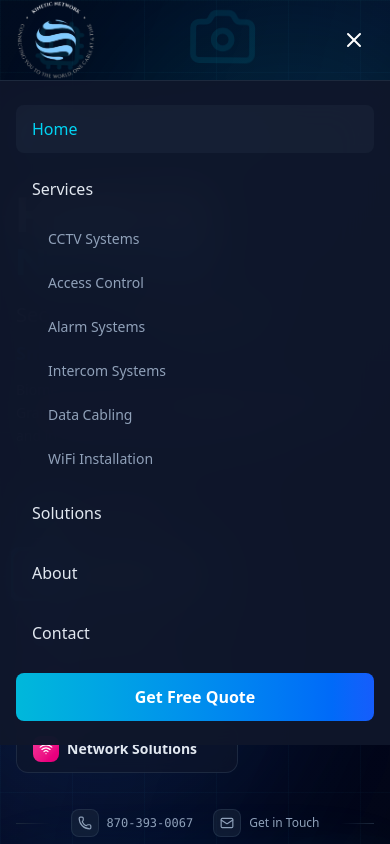
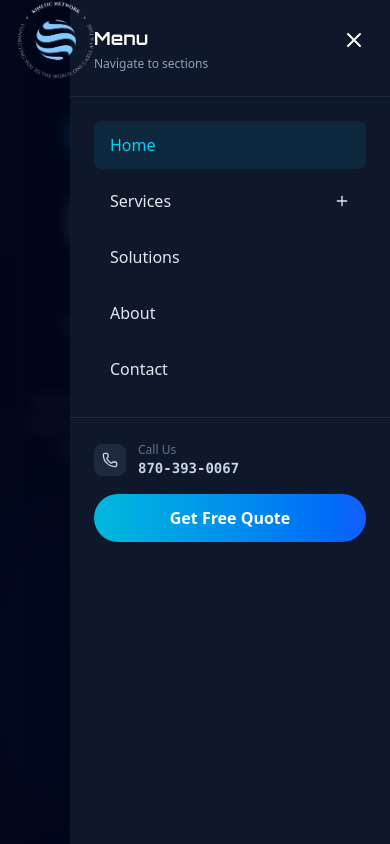
Before and after one commit to furqanlatif11/kinetic-network, a Next.js app: page / in a window 390 px wide. Both pictures are taken after a click on the button "Toggle menu". Shown: the top 844 px of the page. Built offline with nearby package versions, Linux system fonts and the light colour scheme.

Commit message:
Mobile updation

```diff
--- a/src/app/(root)/_components/hero-section.tsx
+++ b/src/app/(root)/_components/hero-section.tsx
@@ -19,7 +19,7 @@ import {
   Home,
   Factory,
   School,
-  LucideIcon
+  LucideIcon,
 } from "lucide-react";
 import Link from "next/link";
 import InquiryModal from "./inquiry-modal";
@@ -163,6 +163,7 @@ export default function Hero() {
               }`}
             >
               {/* Badge */}
+              <div className="max-lg:flex max-md:justify-center">
                 <div className="inline-flex items-center gap-3 pl-1 pr-5 py-1.5 rounded-full bg-gradient-to-r from-cyan-500/10 via-blue-500/10 to-transparent border border-cyan-500/20 backdrop-blur-md group hover:border-cyan-500/40 transition-all duration-300">
                   <div className="flex items-center justify-center w-8 h-8 rounded-full bg-gradient-to-br from-cyan-500 to-blue-600">
                     <Zap className="w-4 h-4 text-white" />
@@ -171,15 +172,16 @@ export default function Hero() {
                     Advanced Security Solutions
                   </span>
                 </div>
+              </div>
 
               {/* Main Heading */}
               <div className="space-y-5">
-                <div className="space-y-2">
-                  <h1 className="font-orbitron text-5xl sm:text-6xl lg:text-7xl font-black leading-none tracking-tight">
+                <div className="space-y-2 max-sm:flex max-sm:justify-center">
+                  <h1 className="font-orbitron text-6xl md:text-5xl sm:text-6xl lg:text-7xl font-black leading-none tracking-tight">
                     <span className="block bg-gradient-to-br from-white via-cyan-100 to-blue-200 bg-clip-text text-transparent">
                       KINETIC
                     </span>
-                    <span className="block text-4xl sm:text-5xl lg:text-6xl bg-gradient-to-r from-cyan-400 via-blue-400 to-cyan-300 bg-clip-text text-transparent mt-1">
+                    <span className="block max-sm:text-center text-4xl md:text-4xl sm:text-5xl lg:text-6xl bg-gradient-to-r from-cyan-400 via-blue-400 to-cyan-300 bg-clip-text text-transparent mt-1">
                       NETWORK
                     </span>
                   </h1>
@@ -187,12 +189,12 @@ export default function Hero() {
 
                 {/* Dynamic Content Area */}
                 <div className="space-y-3 max-w-xl">
-                  <h2 className="text-xl sm:text-2xl font-thin text-white leading-tight">
+                  <h2 className="text-xl sm:text-2xl font-thin max-sm:text-center text-white leading-tight">
                     Securing Your Digital Future
                   </h2>
 
                   {/* Animated Service Title */}
-                  <div className="relative min-h-[28px]">
+                  <div className="relative min-h-[28px] max-sm:text-center">
                     <h3
                       className={`text-lg font-bold bg-gradient-to-r ${
                         services[activeService].color
@@ -207,7 +209,7 @@ export default function Hero() {
                   </div>
 
                   {/* Animated Service Description */}
-                  <div className="relative min-h-[80px]">
+                  <div className="relative min-h-[80px] max-sm:text-center">
                     <p
                       className={`text-sm sm:text-base text-slate-300 leading-relaxed transition-all duration-300 ${
                         isTransitioning
@@ -227,7 +229,7 @@ export default function Hero() {
                 onMouseEnter={() => setIsPaused(true)}
                 onMouseLeave={() => setIsPaused(false)}
               >
-                <div className="flex flex-wrap gap-2.5">
+                <div className="flex flex-wrap max-md:justify-center gap-2.5">
                   {services.map((service, i) => (
                     <Link
                       key={i}
@@ -294,6 +296,8 @@ export default function Hero() {
                 </div>
               </div>
 
+
+
               {/* Quick Contact */}
               <div className="flex flex-wrap items-center gap-5 pt-1">
                 <div className="h-px flex-1 bg-gradient-to-r from-slate-800 to-transparent" />
@@ -338,9 +342,12 @@ export default function Hero() {
                 <div className="absolute -inset-1 bg-gradient-to-r from-cyan-500 via-blue-500 to-cyan-500 rounded-3xl opacity-20 blur-2xl" />
 
                 <div className="relative bg-gradient-to-br from-slate-900/90 to-slate-800/90 backdrop-blur-2xl border border-slate-700/50 rounded-2xl p-6 lg:p-8 space-y-6 shadow-2xl">
+
+
                   {/* Stats Grid */}
                   <div className="grid grid-cols-2 gap-3 lg:gap-4">
                     {[
+
                       {
                         value: "98%",
                         label: "Client Satisfaction",
@@ -444,7 +451,7 @@ export default function Hero() {
                   </div>
 
                   {/* CTA Buttons */}
-                  <div className="flex flex-row gap-3 pt-2">
+                  <div className="flex max-sm:flex-col  gap-3 pt-2">
                     <button
                       onClick={() => setIsModalOpen(true)}
                       className="group relative w-full"
@@ -478,6 +485,8 @@ export default function Hero() {
                       </div>
                     </Link>
                   </div>
+
+
                 </div>
               </div>
 
--- a/src/app/(root)/_components/navbar.tsx
+++ b/src/app/(root)/_components/navbar.tsx
@@ -1,9 +1,19 @@
 "use client";
 
-import { useState, useEffect } from "react";
-import { Menu, X, Phone, Shield, ChevronDown } from "lucide-react";
+import { useState, useEffect, useRef } from "react";
+import {
+  Menu,
+  X,
+  Phone,
+  Shield,
+  Plus,
+  Minus,
+  ChevronDown,
+  ChevronUp,
+} from "lucide-react";
 import Link from "next/link";
 import Image from "next/image";
+
 interface NavLink {
   name: string;
   href: string;
@@ -58,6 +68,10 @@ export default function Navbar() {
   const [isMobileMenuOpen, setIsMobileMenuOpen] = useState(false);
   const [activeLink, setActiveLink] = useState("/");
   const [openDropdown, setOpenDropdown] = useState<string | null>(null);
+  const [mobileOpenDropdown, setMobileOpenDropdown] = useState<string | null>(
+    null
+  );
+  const dropdownRef = useRef<HTMLDivElement>(null);
 
   useEffect(() => {
     const handleScroll = () => {
@@ -73,6 +87,7 @@ export default function Navbar() {
     const handleResize = () => {
       if (window.innerWidth >= 1024) {
         setIsMobileMenuOpen(false);
+        setMobileOpenDropdown(null);
       }
     };
 
@@ -80,52 +95,57 @@ export default function Navbar() {
     return () => window.removeEventListener("resize", handleResize);
   }, []);
 
+  // Lock body scroll when mobile menu is open
+  useEffect(() => {
+    if (isMobileMenuOpen) {
+      document.body.style.overflow = "hidden";
+    } else {
+      document.body.style.overflow = "unset";
+    }
+    return () => {
+      document.body.style.overflow = "unset";
+    };
+  }, [isMobileMenuOpen]);
+
+  // Click outside to close dropdown on desktop
+  useEffect(() => {
+    const handleClickOutside = (event: MouseEvent) => {
+      if (
+        dropdownRef.current &&
+        !dropdownRef.current.contains(event.target as Node)
+      ) {
+        setOpenDropdown(null);
+      }
+    };
+
+    document.addEventListener("mousedown", handleClickOutside);
+    return () => document.removeEventListener("mousedown", handleClickOutside);
+  }, []);
+
+  const handleDropdownClick = (linkName: string) => {
+    setOpenDropdown(openDropdown === linkName ? null : linkName);
+  };
+
+  const handleMobileDropdownClick = (linkName: string) => {
+    setMobileOpenDropdown(mobileOpenDropdown === linkName ? null : linkName);
+  };
+
   return (
+    <>
       <nav
         className={`fixed top-0 left-0 right-0 z-50 transition-all duration-500 ${
           isScrolled
-          ? "bg-[#070f23]  backdrop-blur-xs shadow-lg shadow-slate-900/5"
+            ? "bg-[#070f23] backdrop-blur-lg shadow-lg shadow-slate-900/5"
             : "bg-transparent"
         }`}
       >
         <div className="max-w-7xl mx-auto px-4 sm:px-6 lg:px-8">
           <div className="flex items-center justify-between h-20">
             {/* Logo */}
-          <Link href="/" className="flex items-center gap-3 group">
-            {/* <div className="relative">
-              <div
-                className={`absolute inset-0 rounded-lg blur-md transition-all duration-300 ${
-                  isScrolled
-                    ? 'bg-cyan-500/20 group-hover:bg-cyan-500/30'
-                    : 'bg-cyan-500/30 group-hover:bg-cyan-500/40'
-                }`}
-              />
-              <div
-                className={`relative p-2 rounded-lg border transition-all duration-300 ${
-                  isScrolled
-                    ? 'bg-gradient-to-br from-cyan-500 to-blue-600 border-cyan-400'
-                    : 'bg-slate-900/50 border-cyan-500/50'
-                }`}
+            <Link
+              href="/"
+              className="flex items-center gap-3 group relative z-50"
             >
-                <Shield className="w-6 h-6 text-white" />
-              </div>
-            </div>
-            <div>
-              <div
-                className={`font-orbitron font-bold text-xl transition-colors duration-300 ${
-                  isScrolled ? 'text-slate-900' : 'text-white'
-                }`}
-              >
-                KINETIC
-              </div>
-              <div
-                className={`text-xs font-medium transition-colors duration-300 ${
-                  isScrolled ? 'text-cyan-600' : 'text-cyan-400'
-                }`}
-              >
-                Network Solutions
-              </div>
-            </div> */}
               <Image
                 src="/assets/logos/kn_logo_copy.webp"
                 width={80}
@@ -137,14 +157,14 @@ export default function Navbar() {
             {/* Desktop Navigation */}
             <div className="hidden lg:flex items-center gap-1">
               {navLinks.map((link) => (
-              <div key={link.name} className="relative group">
-                <Link
-                  href={link.href}
-                  onClick={() => setActiveLink(link.href)}
-                  onMouseEnter={() =>
-                    link.dropdown && setOpenDropdown(link.name)
-                  }
-                  onMouseLeave={() => link.dropdown && setOpenDropdown(null)}
+                <div
+                  key={link.name}
+                  className="relative"
+                  ref={link.dropdown ? dropdownRef : null}
+                >
+                  {link.dropdown ? (
+                    <button
+                      onClick={() => handleDropdownClick(link.name)}
                       className={`relative px-4 py-2 rounded-lg font-medium transition-all duration-300 flex items-center gap-1 ${
                         isScrolled
                           ? activeLink === link.href
@@ -156,13 +176,36 @@ export default function Navbar() {
                       }`}
                     >
                       {link.name}
-                  {link.dropdown && (
-                    <ChevronDown
-                      className={`w-4 h-4 transition-transform duration-300 ${
-                        openDropdown === link.name ? "rotate-180" : ""
+                      {openDropdown === link.name ? (
+                        <ChevronUp className="w-4 h-4 transition-transform duration-300" />
+                      ) : (
+                        <ChevronDown className="w-4 h-4 transition-transform duration-300" />
+                      )}
+
+                      {/* Bottom border on active */}
+                      <span
+                        className={`absolute bottom-0 left-0 right-0 h-0.5 transform origin-left transition-all duration-300 ${
+                          activeLink === link.href
+                            ? "scale-x-100 bg-gradient-to-r from-cyan-500 to-blue-500"
+                            : "scale-x-0"
                         }`}
                       />
-                  )}
+                    </button>
+                  ) : (
+                    <Link
+                      href={link.href}
+                      onClick={() => setActiveLink(link.href)}
+                      className={`relative px-4 py-2 rounded-lg font-medium transition-all duration-300 flex items-center gap-1 ${
+                        isScrolled
+                          ? activeLink === link.href
+                            ? "text-blue-600"
+                            : "text-white hover:text-blue-500"
+                          : activeLink === link.href
+                          ? "text-blue-400"
+                          : "text-slate-200 hover:text-white"
+                      }`}
+                    >
+                      {link.name}
 
                       {/* Bottom border on hover/active */}
                       <span
@@ -173,6 +216,7 @@ export default function Navbar() {
                         }`}
                       />
                     </Link>
+                  )}
 
                   {/* Dropdown Menu */}
                   {link.dropdown && (
@@ -182,8 +226,6 @@ export default function Navbar() {
                           ? "opacity-100 visible translate-y-0"
                           : "opacity-0 invisible -translate-y-2"
                       }`}
-                    onMouseEnter={() => setOpenDropdown(link.name)}
-                    onMouseLeave={() => setOpenDropdown(null)}
                     >
                       <div
                         className={`rounded-xl shadow-2xl overflow-hidden border ${
@@ -197,6 +239,7 @@ export default function Navbar() {
                             <Link
                               key={item.name}
                               href={item.href}
+                              onClick={() => setOpenDropdown(null)}
                               className={`block px-4 py-3 rounded-lg transition-all duration-200 group/item ${
                                 isScrolled
                                   ? "hover:bg-cyan-50"
@@ -214,7 +257,9 @@ export default function Navbar() {
                               </div>
                               <div
                                 className={`text-sm ${
-                                isScrolled ? "text-slate-600" : "text-slate-400"
+                                  isScrolled
+                                    ? "text-slate-600"
+                                    : "text-slate-400"
                                 }`}
                               >
                                 {item.description}
@@ -236,7 +281,7 @@ export default function Navbar() {
                 href="tel:8703930067"
                 className={`hidden md:flex items-center gap-2 px-4 py-2 rounded-lg font-medium transition-all duration-300 ${
                   isScrolled
-                  ? "text-slate-700 hover:text-cyan-600 hover:bg-cyan-50"
+                    ? "text-slate-200 hover:text-cyan-400 hover:bg-cyan-500/10"
                     : "text-slate-200 hover:text-white hover:bg-white/10"
                 }`}
               >
@@ -247,11 +292,7 @@ export default function Navbar() {
               {/* CTA Button - Desktop */}
               <Link
                 href="/contact"
-              className={`hidden lg:block px-6 py-2.5 rounded-lg font-semibold transition-all duration-300 ${
-                isScrolled
-                  ? "bg-gradient-to-r from-cyan-600 to-blue-600 text-white hover:shadow-lg hover:shadow-cyan-500/30 hover:scale-105"
-                  : "bg-gradient-to-r from-cyan-500 to-blue-600 text-white hover:shadow-lg hover:shadow-cyan-500/50 hover:scale-105"
-              }`}
+                className="hidden lg:block px-6 py-2.5 rounded-full font-semibold transition-all duration-300 bg-gradient-to-r from-cyan-500/90 to-blue-500/90 hover:from-cyan-500 hover:to-blue-500 text-white hover:shadow-lg hover:shadow-cyan-500/30 hover:scale-105"
               >
                 Get Free Quote
               </Link>
@@ -259,9 +300,9 @@ export default function Navbar() {
               {/* Mobile Menu Button */}
               <button
                 onClick={() => setIsMobileMenuOpen(!isMobileMenuOpen)}
-              className={`lg:hidden p-2 rounded-lg transition-all duration-300 ${
+                className={`lg:hidden p-2 rounded-lg transition-all duration-300 relative z-50 ${
                   isScrolled
-                  ? "text-slate-700 hover:bg-cyan-50"
+                    ? "text-white hover:bg-cyan-500/10"
                     : "text-white hover:bg-white/10"
                 }`}
                 aria-label="Toggle menu"
@@ -275,75 +316,136 @@ export default function Navbar() {
             </div>
           </div>
         </div>
+      </nav>
 
-      {/* Mobile Menu */}
+      {/* Mobile Drawer Overlay */}
       <div
-        className={`lg:hidden transition-all duration-300 ease-in-out ${
-          isMobileMenuOpen
-            ? "max-h-screen opacity-100"
-            : "max-h-0 opacity-0 overflow-hidden"
+        className={`fixed inset-0 bg-slate-950/80 backdrop-blur-sm z-40 lg:hidden transition-opacity duration-300 ${
+          isMobileMenuOpen ? "opacity-100" : "opacity-0 pointer-events-none"
+        }`}
+        onClick={() => setIsMobileMenuOpen(false)}
+      />
+
+      {/* Mobile Drawer */}
+      <div
+        className={`fixed top-0 right-0 bottom-0 w-80 max-w-[85vw] bg-slate-900 z-40 lg:hidden transform transition-transform duration-300 ease-out shadow-2xl ${
+          isMobileMenuOpen ? "translate-x-0" : "translate-x-full"
         }`}
       >
-        <div
-          className={`px-4 py-6 space-y-3 border-t ${
-            isScrolled
-              ? "bg-white border-slate-200"
-              : "bg-slate-900/95 backdrop-blur-xl border-slate-800"
+        <div className="h-full overflow-y-auto">
+          {/* Drawer Header */}
+          <div className="sticky top-0 bg-slate-900 border-b border-slate-800 p-6 z-10">
+            <div className="flex items-center justify-between">
+              <div>
+                <h3 className="text-lg font-orbitron font-bold text-white">
+                  Menu
+                </h3>
+                <p className="text-xs text-slate-400 mt-1">
+                  Navigate to sections
+                </p>
+              </div>
+            </div>
+          </div>
+
+          {/* Drawer Content */}
+          <div className="p-6 space-y-2">
+            {navLinks.map((link) => (
+              <div key={link.name}>
+                {link.dropdown ? (
+                  <div>
+                    <button
+                      onClick={() => handleMobileDropdownClick(link.name)}
+                      className={`w-full flex items-center justify-between px-4 py-3 rounded-lg font-medium transition-all duration-200 ${
+                        activeLink === link.href
+                          ? "bg-cyan-500/10 text-cyan-400"
+                          : "text-slate-200 hover:bg-slate-800/50"
                       }`}
                     >
-          {navLinks.map((link) => (
-            <div key={link.name}>
+                      <span>{link.name}</span>
+                      {mobileOpenDropdown === link.name ? (
+                        <Minus className="w-4 h-4" />
+                      ) : (
+                        <Plus className="w-4 h-4" />
+                      )}
+                    </button>
+
+                    {/* Mobile Dropdown */}
+                    <div
+                      className={`overflow-hidden transition-all duration-300 ${
+                        mobileOpenDropdown === link.name
+                          ? "max-h-96 opacity-100 mt-2"
+                          : "max-h-0 opacity-0"
+                      }`}
+                    >
+                      <div className="ml-4 space-y-1">
+                        {link.dropdown.map((item) => (
+                          <Link
+                            key={item.name}
+                            href={item.href}
+                            onClick={() => {
+                              setIsMobileMenuOpen(false);
+                              setMobileOpenDropdown(null);
+                            }}
+                            className="block px-4 py-2.5 rounded-lg text-sm transition-all duration-200 text-slate-400 hover:bg-slate-800/30 hover:text-cyan-400"
+                          >
+                            <div className="font-medium">{item.name}</div>
+                            <div className="text-xs text-slate-500 mt-0.5">
+                              {item.description}
+                            </div>
+                          </Link>
+                        ))}
+                      </div>
+                    </div>
+                  </div>
+                ) : (
                   <Link
                     href={link.href}
                     onClick={() => {
                       setActiveLink(link.href);
-                  if (!link.dropdown) setIsMobileMenuOpen(false);
+                      setIsMobileMenuOpen(false);
                     }}
                     className={`block px-4 py-3 rounded-lg font-medium transition-all duration-200 ${
-                  isScrolled
-                    ? activeLink === link.href
-                      ? "bg-cyan-50 text-cyan-600"
-                      : "text-slate-700 hover:bg-slate-50"
-                    : activeLink === link.href
-                    ? "bg-slate-800/50 text-cyan-400"
-                    : "text-slate-200 hover:bg-slate-800/30"
+                      activeLink === link.href
+                        ? "bg-cyan-500/10 text-cyan-400"
+                        : "text-slate-200 hover:bg-slate-800/50"
                     }`}
                   >
                     {link.name}
                   </Link>
-
-              {/* Mobile Dropdown */}
-              {link.dropdown && (
-                <div className="ml-4 mt-2 space-y-2">
-                  {link.dropdown.map((item) => (
-                    <Link
-                      key={item.name}
-                      href={item.href}
-                      onClick={() => setIsMobileMenuOpen(false)}
-                      className={`block px-4 py-2 rounded-lg text-sm transition-all duration-200 ${
-                        isScrolled
-                          ? "text-slate-600 hover:bg-cyan-50 hover:text-cyan-600"
-                          : "text-slate-400 hover:bg-slate-800/30 hover:text-cyan-400"
-                      }`}
-                    >
-                      {item.name}
-                    </Link>
-                  ))}
-                </div>
                 )}
               </div>
             ))}
+          </div>
 
-          {/* Mobile CTA */}
+          {/* Drawer Footer */}
+          <div className="sticky bottom-0 bg-slate-900 border-t border-slate-800 p-6 space-y-4">
+            {/* Contact Info */}
+            <a
+              href="tel:8703930067"
+              className="flex items-center gap-3 text-slate-300 hover:text-cyan-400 transition-colors"
+            >
+              <div className="p-2 rounded-lg bg-slate-800">
+                <Phone className="w-4 h-4" />
+              </div>
+              <div>
+                <div className="text-xs text-slate-500">Call Us</div>
+                <div className="font-mono text-sm font-semibold">
+                  870-393-0067
+                </div>
+              </div>
+            </a>
+
+            {/* CTA Button */}
             <Link
               href="/contact"
               onClick={() => setIsMobileMenuOpen(false)}
-            className="block w-full mt-4 px-6 py-3 bg-gradient-to-r from-cyan-500 to-blue-600 text-white text-center font-semibold rounded-lg hover:shadow-lg hover:shadow-cyan-500/50 transition-all duration-300"
+              className="block w-full px-6 py-3 bg-gradient-to-r from-cyan-500 to-blue-600 text-white text-center font-semibold rounded-full hover:shadow-lg hover:shadow-cyan-500/50 transition-all duration-300"
             >
               Get Free Quote
             </Link>
           </div>
         </div>
-    </nav>
+      </div>
+    </>
   );
 }
```
Lines whose indentation alone changed are shown as unchanged.
